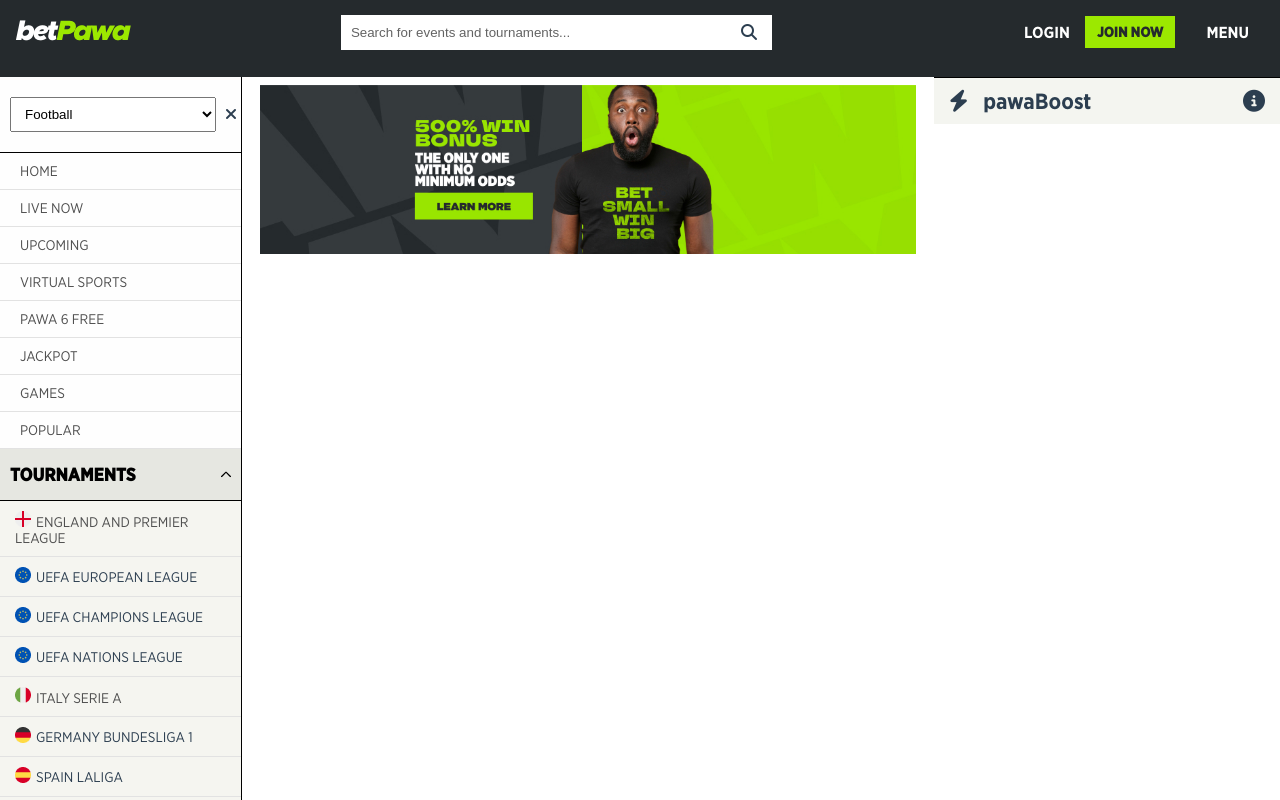
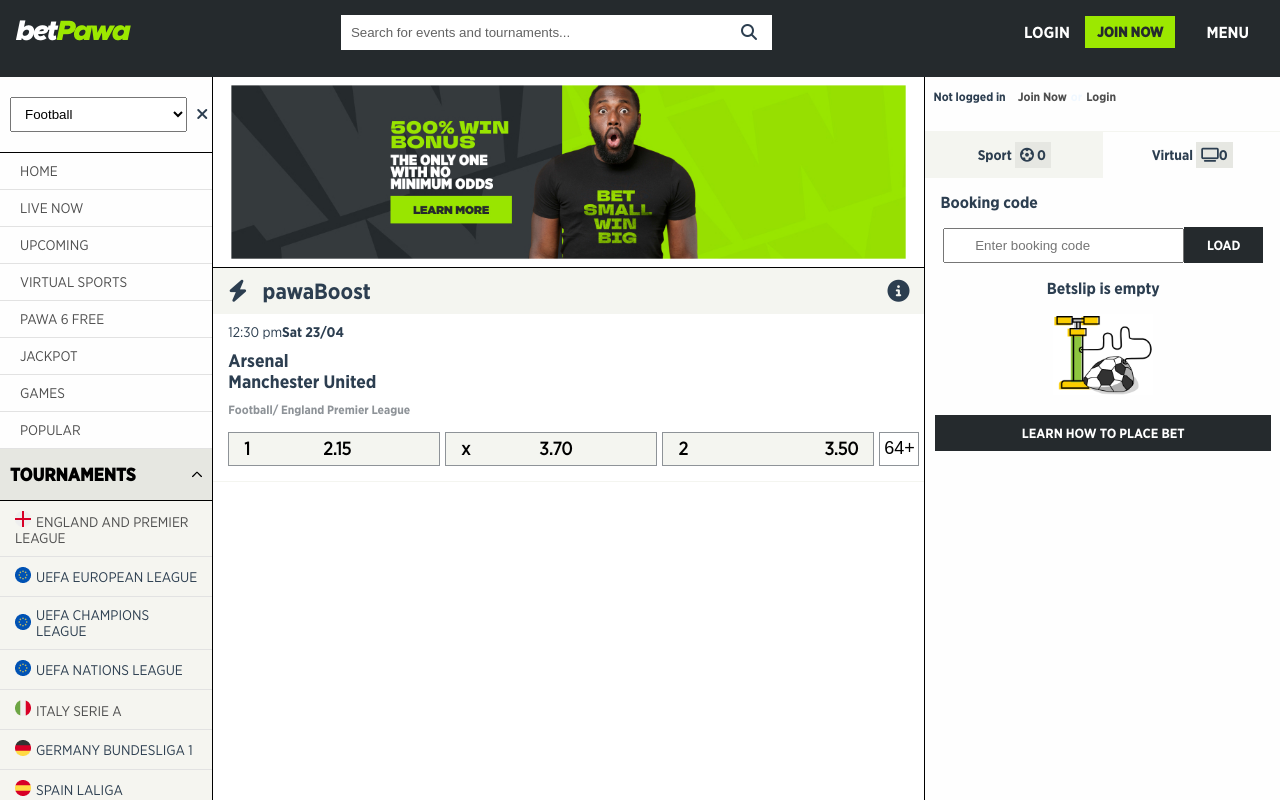
Before and after one commit to williams-enabulele/betPawa-clone, a Vue app: page / in a window 1280 px wide. Built offline with nearby package versions, Linux system fonts and the light colour scheme; some icons are missing.

Commit message:
Game Card Implementation

```diff
--- a/src/components/Game.vue
+++ b/src/components/Game.vue
@@ -8,15 +8,22 @@
       <i class="fa-solid fa-circle-info"></i>
     </div>
     <div class="date">
-      <span></span>
-      <span></span>
+      <span>12:30 pm</span>
+      <span>Sat 23/04</span>
     </div>
     <div class="teams">
-      <span></span>
-      <span></span>
+      <span>Arsenal</span>
+      <span>Manchester United</span>
     </div>
-    <div class="category"></div>
-    <div class="market"></div>
+    <div class="category">
+      <li><a>Football/ England Premier League</a></li>
+    </div>
+    <div class="market">
+      <button class="mkt-btn"><span>1</span>2.15<span></span></button>
+      <button class="mkt-btn"><span>x</span>3.70<span></span></button>
+      <button class="mkt-btn"><span>2</span><span>3.50</span></button>
+      <button class="mkt-btn-sm">64+</button>
+    </div>
   </div>
 </template>
 
@@ -32,6 +39,8 @@
 .container {
   display: flex;
   flex-direction: column;
+  width: 100%;
+  border-bottom: 1px solid #f4f5f0;
 }
 
 .wrap > span {
@@ -49,4 +58,69 @@
   padding: 0 15px;
   font-size: 22px;
 }
+
+.date {
+  font-size: 14px;
+  display: flex;
+  margin: 10px 15px;
+}
+
+.date > span:nth-child(1) {
+  font-family: GothamNarrow;
+}
+
+.teams {
+  font-size: 18px;
+  display: flex;
+  flex-direction: column;
+  justify-content: flex-start;
+  align-items: flex-start;
+  margin-left: 15px;
+}
+.category {
+  font-size: 12px;
+}
+
+.category > li {
+  list-style: none;
+  display: flex;
+  margin: 10px 15px;
+  color: #8e9398;
+}
+
+.market {
+  display: flex;
+  margin-top: 5px;
+  margin-bottom: 15px;
+  margin-left: 15px;
+  max-width: 100%;
+}
+
+.mkt-btn {
+  height: 34px;
+  width: 100%;
+  border: 1px solid #8e9398;
+  background: #f4f5f0;
+  font-size: 18px;
+  display: flex;
+  justify-content: space-between;
+  align-items: center;
+  padding: 15px 15px;
+  font-weight: 700;
+  font-family: GothamNarrow;
+  margin-right: 5px;
+}
+
+.mkt-btn-sm {
+  background: #ffffff;
+  padding: 5px 5px;
+  display: flex;
+  justify-content: center;
+  align-items: center;
+  border: 1px solid #8e9398;
+  font-size: 18px;
+  width: 40px;
+  margin-right: 5px;
+
+}
 </style>
--- a/src/views/HomeView.vue
+++ b/src/views/HomeView.vue
@@ -5,8 +5,9 @@
       class="img"
       alt="promotion-banner"
     />
+      <game/>
   </div>
-  <game/>
+
 </template>
 
 <script lang="ts">
```
